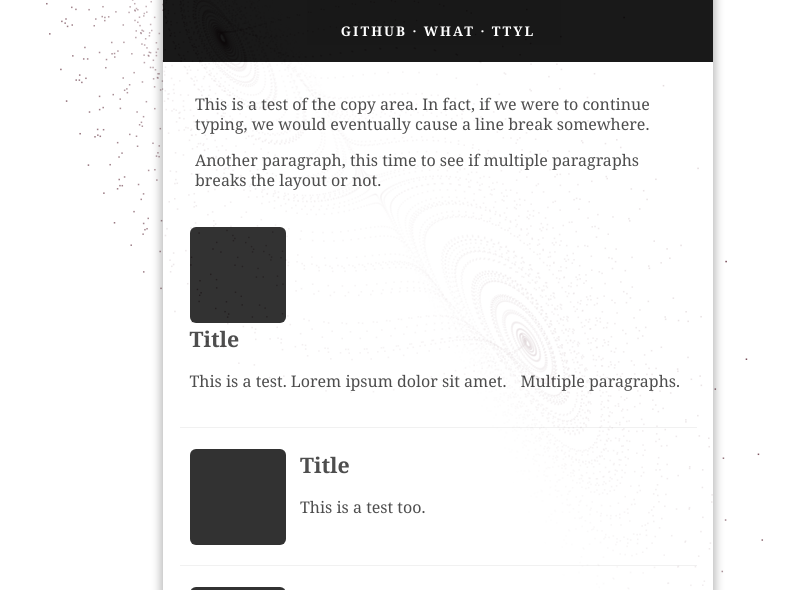
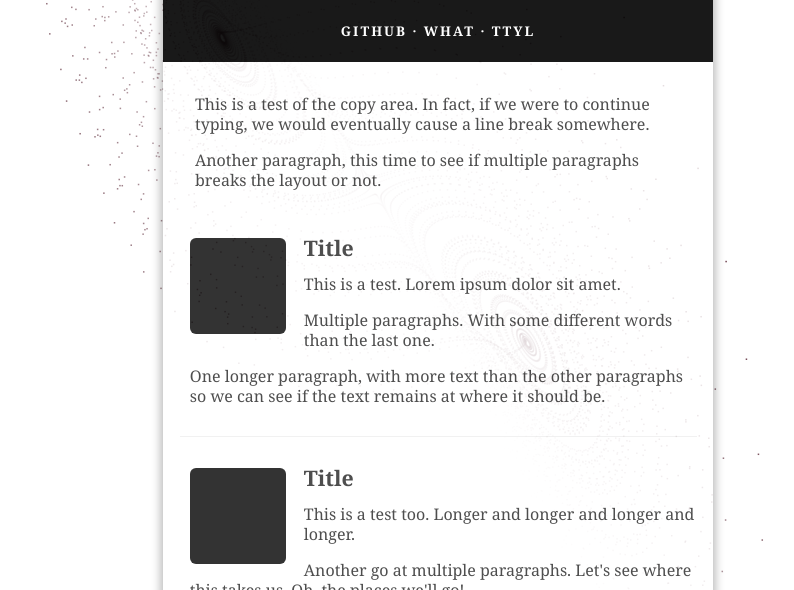
Before and after one commit to razh/about, a plain HTML site: page index.html in a window 1280 px wide. Shown: the part 210-800 px from the top of the page, without its empty margins (202-996 px from the left). Drawn offline with Linux system fonts and the light colour scheme.

Commit message:
Added CSS class for images. Description text now wraps around image. Set canvas position to fixed.

```diff
--- a/css/about.css
+++ b/css/about.css
@@ -33,7 +33,7 @@ p {
 }
 
 canvas {
-  position: absolute;
+  position: fixed;
   z-index: -1;
 }
 
@@ -58,8 +58,8 @@ ul {
           border-radius: 6px;
 }
 
-.description-text {
-  display: inline-block;
+.pull-left {
+  float: left;
 }
 
 .container {
@@ -122,27 +122,28 @@ ul {
   text-align: center;
 }
 
-.decoration {
-  color: #FFF;
-  letter-spacing: 4px;
-}
-
 .row {
-  display: inline;
+  display: inline-block;
 
   background-color: #FFF;
   padding: 2%;
+  width: 98%;
 
   list-style: none;
 }
 
 .row p {
-  margin-left: 10px;
+  margin-bottom: 0;
 }
 
 .row h2 {
   font-size: 16pt;
-  margin: 6px 10px 6px 10px;
+  margin: 0;
+}
+
+.row .figure {
+  margin-right: 18px;
+  margin-bottom: 9px;
 }
 
 @media(max-width: 767px) {
--- a/index.html
+++ b/index.html
@@ -9,7 +9,6 @@
       <div class="hero rounded">
         <div class="hero-top">
           <h1 class="center">Lorem ipsum dolor</h1>
-          <!-- <div class="center decoration">..................</div> -->
         </div>
         <div class="hero-middle">
           <div class="center">
@@ -27,44 +26,38 @@
           </div>
           <ul>
             <li class="row">
-              <span class="description">
-                <img src="img/black-square.png" class="rounded">
-                <div class="description-text">
+              <img src="img/black-square.png" class="pull-left rounded figure">
+              <div class="description">
                 <h2>Title</h2>
                 <p>This is a test. Lorem ipsum dolor sit amet.</p>
-                  <p>Multiple paragraphs.</p>
+                <p>Multiple paragraphs. With some different words than the last one.</p>
+                <p>One longer paragraph, with more text than the other paragraphs so we can see if the text remains at where it should be.</p>
               </div>
-              </span>
             </li>
             <hr>
             <li class="row">
-              <span class="description">
-                <img src="img/black-square.png" class="rounded">
-                <div class="description-text">
+              <img src="img/black-square.png" class="pull-left rounded figure">
+              <div class="description">
                 <h2>Title</h2>
-                  <p>This is a test too.</p>
+                <p>This is a test too. Longer and longer and longer and longer.</p>
+                <p>Another go at multiple paragraphs. Let's see where this takes us.  Oh, the places we'll go!</p>
               </div>
-              </span>
             </li>
             <hr>
             <li class="row">
-              <span class="description">
-                <img src="img/black-square.png" class="rounded">
-                <div class="description-text">
+              <img src="img/black-square.png" class="pull-left rounded figure">
+              <div class="description">
                 <h2>Title</h2>
                 <p>This is a test three.</p>
               </div>
-              </span>
             </li>
             <hr>
             <li class="row">
-              <span class="description">
-                <img src="img/black-square.png" class="rounded">
-                <div class="description-text">
-                  <h2>Title</h2>
+              <img src="img/black-square.png" class="pull-left rounded figure">
+              <div class="description">
+                <h2>Super long title to force a line break in case we need it.</h2>
                 <p>This is a test four.</p>
               </div>
-              </span>
             </li>
           </ul>
         </div>
```
Lines whose indentation alone changed are shown as unchanged.
